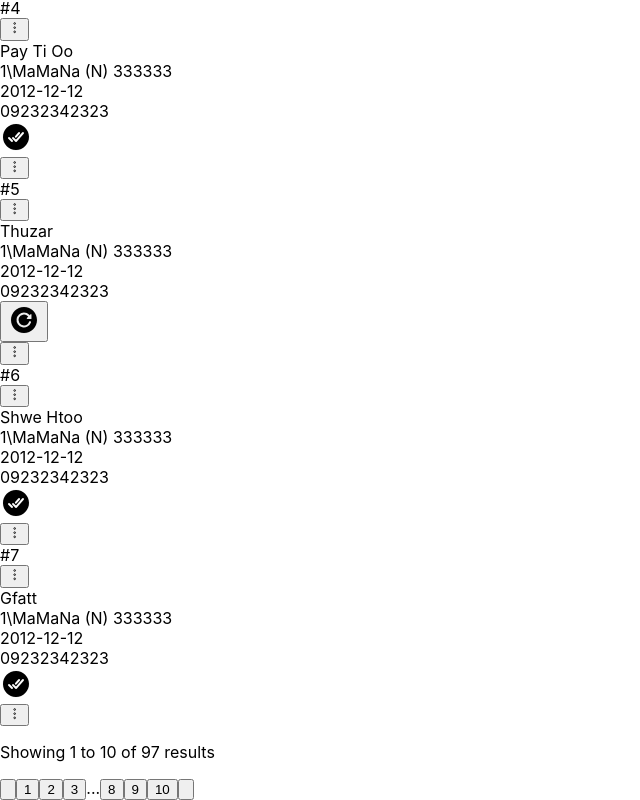
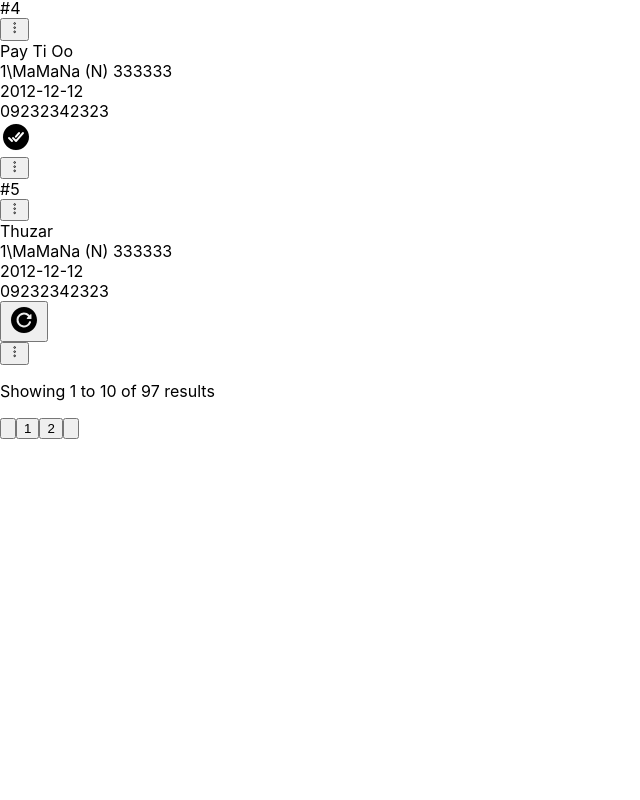
Before and after one commit to mrHtetPhyoNaing/Patient-Agent-Admin-Frontend, a React (Create React App) app: page / in a window 1280 px wide. Shown: the part 1727-2527 px from the top of the page, without its empty margins (0-640 px from the left). After the commit the page ends 2166 px from the top, so only its background shows below. Built offline with nearby package versions, Linux system fonts and the light colour scheme; the HTML template or start-up script is replaced by a standard one.

Commit message:
added pagination :tada:

```diff
--- a/package.json
+++ b/package.json
@@ -8,6 +8,7 @@
     "@testing-library/react": "^9.5.0",
     "@testing-library/user-event": "^7.2.1",
     "autoprefixer": "^9.8.0",
+    "lodash": "^4.17.15",
     "npm-run-all": "^4.1.5",
     "postcss-cli": "^7.1.1",
     "react": "^16.13.1",
--- a/src/common/pagination.jsx
+++ b/src/common/pagination.jsx
@@ -1,21 +1,15 @@
 import React from "react";
+import _ from "lodash";
 
 const Pagination = (props) => {
+  const { itemsCount, pageSize, currentPage, onPageChange } = props;
+
+  const pagesCount = Math.ceil(itemsCount / pageSize);
+  if (pagesCount === 1) return null;
+
+  const pages = _.range(1, pagesCount + 1);
+
   return (
-    <div className="bg-white block flex px-4 py-4 justify-between rounded-bl-lg rounded-br-lg">
-      <div className="sm:flex-1 sm:flex sm:items-center sm:justify-between">
-        <div>
-          <p className="text-sm leading-5 text-gray-700 mb-2 md:mb-0">
-            Showing
-            <span className="font-medium"> 1 </span>
-            to
-            <span className="font-medium"> 10 </span>
-            of
-            <span className="font-medium"> 97 </span>
-            results
-          </p>
-        </div>
-        <div>
     <nav className="relative z-0 inline-flex shadow-sm">
       <button
         type="button"
@@ -30,45 +24,20 @@ const Pagination = (props) => {
           />
         </svg>
       </button>
+
+      {pages.map((page) => (
         <button
+          key={page}
+          onClick={() => onPageChange(page)}
           type="button"
-              className="-ml-px relative inline-flex items-center px-4 py-2 border border-gray-300 bg-white text-sm leading-5 font-medium text-gray-700 hover:text-gray-500 focus:z-10 focus:outline-none focus:border-blue-300 focus:shadow-outline-blue active:bg-gray-100 active:text-gray-700 transition ease-in-out duration-150"
+          className={`${
+            page === currentPage ? `bg-indigo-100 text-indigo-500` : "text-gray-500"
+          } -ml-px relative inline-flex items-center px-4 py-2 border border-gray-300 bg-white text-sm leading-5 font-medium hover:text-gray-500 focus:z-10 focus:outline-none focus:border focus:shadow-outline-blue active:bg-gray-100 active:text-gray-700 transition ease-in-out duration-150`}
         >
-              1
+          {page}
         </button>
-            <button
-              type="button"
-              className="-ml-px relative inline-flex items-center px-4 py-2 border border-gray-300 bg-white text-sm leading-5 font-medium text-gray-700 hover:text-gray-500 focus:z-10 focus:outline-none focus:border-blue-300 focus:shadow-outline-blue active:bg-gray-100 active:text-gray-700 transition ease-in-out duration-150"
-            >
-              2
-            </button>
-            <button
-              type="button"
-              className="hidden md:inline-flex -ml-px relative items-center px-4 py-2 border border-gray-300 bg-white text-sm leading-5 font-medium text-gray-700 hover:text-gray-500 focus:z-10 focus:outline-none focus:border-blue-300 focus:shadow-outline-blue active:bg-gray-100 active:text-gray-700 transition ease-in-out duration-150"
-            >
-              3
-            </button>
-            <span className="-ml-px relative inline-flex items-center px-4 py-2 border border-gray-300 bg-white text-sm leading-5 font-medium text-gray-700">
-              ...
-            </span>
-            <button
-              type="button"
-              className="hidden md:inline-flex -ml-px relative items-center px-4 py-2 border border-gray-300 bg-white text-sm leading-5 font-medium text-gray-700 hover:text-gray-500 focus:z-10 focus:outline-none focus:border-blue-300 focus:shadow-outline-blue active:bg-gray-100 active:text-gray-700 transition ease-in-out duration-150"
-            >
-              8
-            </button>
-            <button
-              type="button"
-              className="-ml-px relative inline-flex items-center px-4 py-2 border border-gray-300 bg-white text-sm leading-5 font-medium text-gray-700 hover:text-gray-500 focus:z-10 focus:outline-none focus:border-blue-300 focus:shadow-outline-blue active:bg-gray-100 active:text-gray-700 transition ease-in-out duration-150"
-            >
-              9
-            </button>
-            <button
-              type="button"
-              className="-ml-px relative inline-flex items-center px-4 py-2 border border-gray-300 bg-white text-sm leading-5 font-medium text-gray-700 hover:text-gray-500 focus:z-10 focus:outline-none focus:border-blue-300 focus:shadow-outline-blue active:bg-gray-100 active:text-gray-700 transition ease-in-out duration-150"
-            >
-              10
-            </button>
+      ))}
+
       <button
         type="button"
         className="-ml-px relative inline-flex items-center px-2 py-2 rounded-r-md border border-gray-300 bg-white text-sm leading-5 font-medium text-gray-500 hover:text-gray-400 focus:z-10 focus:outline-none focus:border-blue-300 focus:shadow-outline-blue active:bg-gray-100 active:text-gray-500 transition ease-in-out duration-150"
@@ -83,9 +52,6 @@ const Pagination = (props) => {
         </svg>
       </button>
     </nav>
-        </div>
-      </div>
-    </div>
   );
 };
 
--- a/src/common/table.jsx
+++ b/src/common/table.jsx
@@ -1,19 +1,52 @@
-import React from "react";
+import React, { useState } from "react";
 import TableDescription from "./tableDescription";
 import TableHeader from "./tableHeader";
 import TableBody from "./tableBody";
 import Pagination from "./pagination";
+import { paginate } from "../util/paginate";
 
 const Table = (props) => {
   const { description, itemCount, tableHeaders, items } = props;
+
+  const pageSize = 5;
+  const [currentPage, setCurrentPage] = useState(1);
+
+  function handlePageChange(page) {
+    setCurrentPage(page);
+  }
+
+  const registerations = paginate(items, currentPage, pageSize);
+
   return (
     <React.Fragment>
       <TableDescription description={description} count={itemCount} />
       <div className="bg-white block w-full md:table">
         <TableHeader items={tableHeaders} />
-        <TableBody items={items} />
+        <TableBody items={registerations} />
       </div>
-      <Pagination />
+      {/* Footer & Pagination */}
+      <div className="bg-white block flex px-6 py-4 justify-between rounded-bl-lg rounded-br-lg">
+        <div className="sm:flex-1 sm:flex sm:items-center sm:justify-between">
+          <div>
+            <p className="text-sm leading-5 text-gray-700 mb-2 md:mb-0">
+              Showing
+              <span className="font-medium"> 1 </span>
+              to
+              <span className="font-medium"> 10 </span>
+              of
+              <span className="font-medium"> 97 </span>
+              results
+            </p>
+          </div>
+          <Pagination
+            itemsCount={items.length}
+            pageSize={pageSize}
+            currentPage={currentPage}
+            onPageChange={handlePageChange}
+          />
+        </div>
+      </div>
+      {/* end Footer & Pagination */}
     </React.Fragment>
   );
 };
--- a/src/common/tableBody.jsx
+++ b/src/common/tableBody.jsx
@@ -1,9 +1,14 @@
-import React, { useState } from "react";
+import React, { useState, useEffect } from "react";
 import Popup from "../common/popup";
 
 const TableBody = (props) => {
-  const [items, setItems] = useState(props.items);
-  const [popupItems] = useState([
+  const { items: passedItems } = props;
+  const [items, setItems] = useState(passedItems);
+  useEffect(() => {
+    setItems(passedItems);
+  }, [passedItems]);
+
+  const popupItems = [
     {
       iconName: "create-outline",
       label: "Edit",
@@ -28,7 +33,7 @@ const TableBody = (props) => {
       hoverBg: "bg-ingido-100",
       hoverText: "text-indigo-500",
     },
-  ]);
+  ];
 
   function renderElement(status) {
     if (status === 0) {
@@ -64,6 +69,7 @@ const TableBody = (props) => {
   }
 
   function handleViewMore(registeration) {
+    console.log("clicked");
     const data = [...items];
 
     data.map((d) => {
--- a/src/components/registerations.jsx
+++ b/src/components/registerations.jsx
@@ -1,9 +1,10 @@
 import React, { useState } from "react";
+import imgNoData from "../assets/nodata.svg";
 import getRegisterations from "../services/fakeRegisterations";
 import Table from "../common/table";
 
 const Registerations = (props) => {
-  const [data] = useState(getRegisterations());
+  let [data] = useState(getRegisterations());
   const [tableHeaders] = useState([
     "No",
     "Name",
@@ -13,6 +14,18 @@ const Registerations = (props) => {
     "Status",
     "",
   ]);
+
+  if (data.length === 0)
+    return (
+      <div className="mx-auto container sm:px-10 px-5">
+        <div className="flex items-center flex-col py-10">
+          <img className="h-64" src={imgNoData} alt="No data" />
+          <h4 class="font-bold tracking-wide text-lg text-orange-500 py-10">
+            There are no registerations until now.
+          </h4>
+        </div>
+      </div>
+    );
 
   return (
     <div className="container mx-auto px-5 sm:px-10 pb-5">
--- /dev/null
+++ b/src/util/paginate.js
@@ -0,0 +1,7 @@
+import _ from "lodash";
+
+export function paginate(items, pageNumber, pageSize) {
+  const startIndex = (pageNumber - 1) * pageSize;
+
+  return _(items).slice(startIndex).take(pageSize).value();
+}
```
Also changed, not shown: src/common/tableFooter.jsx (added, +32 -0 lines), src/assets/nodata.svg (added). Lines whose indentation alone changed are shown as unchanged.
